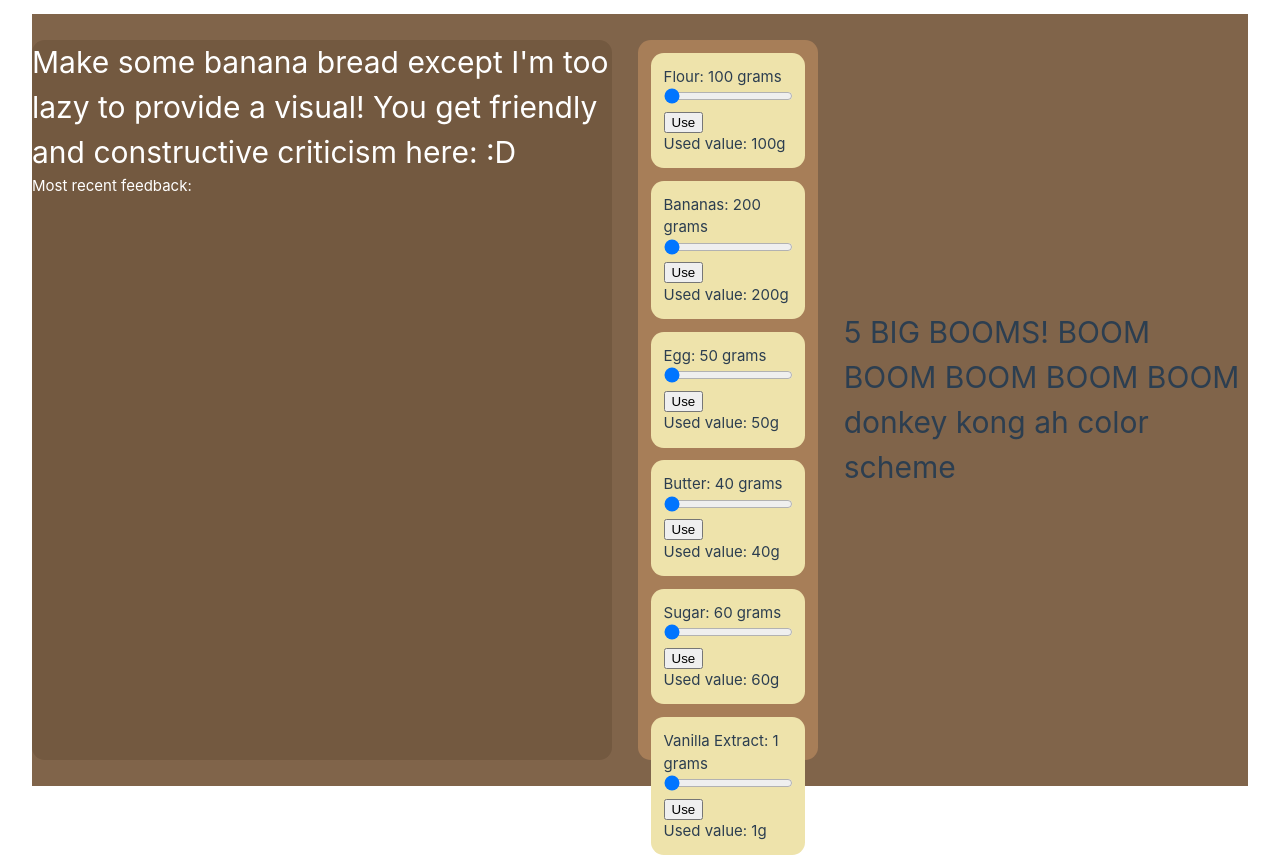
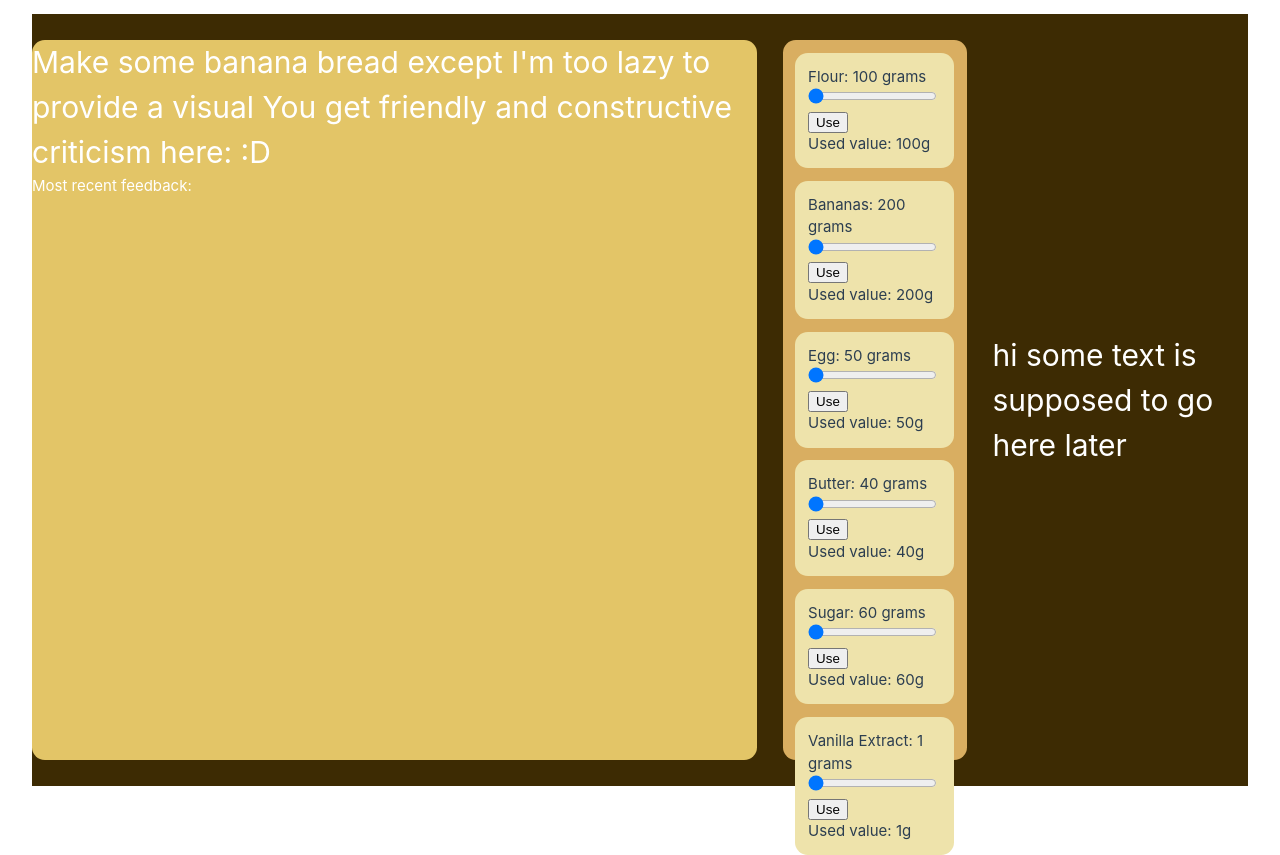
Before and after one commit to staten-island-tech/vue-reactivity-isaach55, a Vue app in the folder vue-reactivity/: page / in a window 1280 px wide. Built offline with nearby package versions, Linux system fonts and the light colour scheme.

Commit message:
its somehow even more ugly

```diff
--- a/vue-reactivity/src/App.vue
+++ b/vue-reactivity/src/App.vue
@@ -2,13 +2,13 @@
   <header>
     <div id="testDiv">
       <h1>
-        Make some banana bread except I'm too lazy to provide a visual! You get friendly and
+        Make some banana bread except I'm too lazy to provide a visual You get friendly and
         constructive criticism here: :D
       </h1>
       <p>Most recent feedback:</p>
     </div>
     <IngredientsArray />
-    <h1>5 BIG BOOMS! BOOM BOOM BOOM BOOM BOOM donkey kong ah color scheme</h1>
+    <h1 id="testText">hi some text is supposed to go here later</h1>
   </header>
 </template>
 
@@ -23,7 +23,7 @@ header {
   max-height: 100vh;
   width: 100%;
   box-sizing: border-box;
-  background-color: #80644A;
+  background-color: #3d2b03;
 }
 
 @media (min-width: 1024px) {
@@ -38,7 +38,11 @@ header {
   box-sizing: border-box;
   border-radius: 1vw;
   height: 90vh;
-  background-color: #735940;
+  background-color: #e3c567;
+  color: white;
+}
+
+#testText {
   color: white;
 }
 </style>
--- a/vue-reactivity/src/components/icons/FeedbackBox.vue
+++ b/vue-reactivity/src/components/icons/FeedbackBox.vue
@@ -11,6 +11,7 @@
 <script setup>
 import { ref, reactive, defineProps } from 'vue'
 
+//you need to add to an array, so for results, make an array here?
 </script>
 
-<style lang="scss" scoped></style>
+<style scoped></style>
--- a/vue-reactivity/src/components/icons/IngredientsArray.vue
+++ b/vue-reactivity/src/components/icons/IngredientsArray.vue
@@ -106,7 +106,7 @@ sliders, interactive feedback?
 <style scoped>
 #sliderContainer {
   box-sizing: border-box;
-    background-color: #A77E58;
+  background-color: #d9ae61;
   padding: 0 1vw;
   border-radius: 1vw;
   margin: 2vw;
--- a/vue-reactivity/src/components/icons/SliderComponent.vue
+++ b/vue-reactivity/src/components/icons/SliderComponent.vue
@@ -12,7 +12,7 @@ import { defineProps, ref } from 'vue'
 
 const props = defineProps({ ingredient: Object })
 const itemAmount = ref(props.ingredient.min)
-const message = ref("")
+const message = ref('')
 if (props.ingredient.amount) {
   itemAmount.value = ref(props.ingredient.amount)
 }
@@ -28,10 +28,11 @@ function takeSliderValue() {
 
 <style scoped>
 .slider {
-  background-color: #EEE3AB;
+  background-color: #eee3ab;
   box-sizing: border-box;
   padding: 1vw;
   margin: 1vw 0;
   border-radius: 1vw;
+  flex-direction: column;
 }
 </style>
```
Also changed, not shown: vue-reactivity/src/components/icons/ResultsBox.vue (added, +9 -0 lines). Lines whose indentation alone changed are shown as unchanged.
